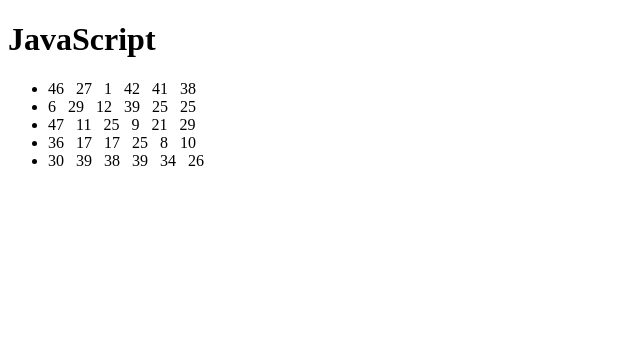
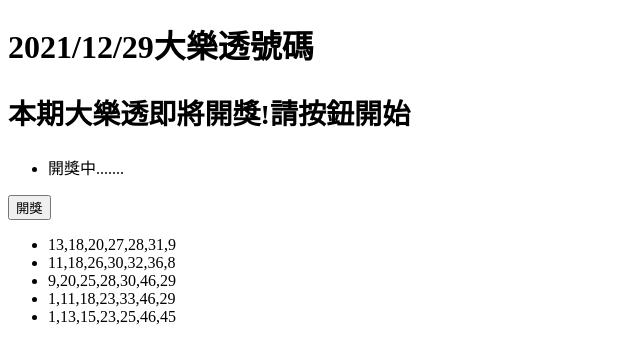
Before and after one commit to Dickson90217/java-script, a plain HTML site: page index.html in a window 1280 px wide. Shown: the whole page, without its empty margins (0-640 px from the left). Drawn offline with Linux system fonts and the light colour scheme.

Commit message:
add new buttom

```diff
--- a/index.html
+++ b/index.html
@@ -11,9 +11,16 @@
 </head>
 
 <body>
-    <h1>
-        JavaScript
-    </h1>
+    <h1>JavaScript</h1>
+    <h3>本期大樂透</h3>
+
+    <div class="lotto_number">
+        <ul>
+            <li>開獎中.......</li>
+        </ul>
+
+    </div>
+    <input type="button" id="start" value="開獎"></input>
     <script src="./js/index.js"></script>
 </body>
 
--- a/js/index.js
+++ b/js/index.js
@@ -1,29 +1,65 @@
+const get_bmi = (height, weight, point = 2) => {
+    return (weight / (height / 100) ** 2).toFixed(point)
+
+}
+console.log(get_bmi(174, 88, 3))
+
+function GetBmi(height, weight, point = 2) {
+    let Bmi = weight / (height / 100) ** 2;
+    return Bmi.toFixed(point);
+
+}
+
+console.log(GetBmi(174, 88, 3))
+
+const get_random_number = (start, end) => (Math.floor(Math.random() * (end - start + 1)) + start);
+
+
+
+
 function getLottoNumber(start, end, numbers, special = false) {
 
     let lotto = [];
-    for (let i = 0; i < numbers; i++) {
-        lotto.push(Math.floor(Math.random() * (end - start + 1)) + start);
-    }
+    let count = 0;
+    do {
+        number = get_random_number(start, end);
+        if (!lotto.includes(number)) {
+            lotto.push(number);
+            count++;
+        }
+    } while (count != numbers)
+
+    lotto.sort((a, b) => {
+        return a - b;
+    });
+
+
+
     if (special) {
-        lotto.push(Math.floor(Math.random() * (end - start + 1)) + start);
+        lotto.push(get_random_number(start, end));
     }
     return lotto;
 }
 
-console.log(getLottoNumber(1, 49, 6, true))
+const startBtn = document.querySelector('#start');
+startBtn.addEventListener('click', () => {
+    console.log('click');
+})
+const title = document.querySelector('h1');
+title.innerText = '2021/12/29大樂透號碼';
+const subtitle = document.querySelector('h3');
+subtitle.innerHTML = '<h2>本期大樂透即將開獎!請按鈕開始</h2>';
+
+
 const start = 1;
 const end = 49;
 lottoEl = '<ul >';
 for (let a = 0; a < 5; a++) {
     let lotto = '';
-    for (let i = 0; i < 6; i++) {
+    let num = getLottoNumber(start, end, 6, true);
+    //let lotto = (`第${i + 1}個號碼:${num}`);
 
-        let num = (Math.floor(Math.random() * (end - start + 1)) + start);
-        //let lotto = (`第${i + 1}個號碼:${num}`);
-
-        lotto += num + ' &nbsp;&nbsp;';
-
-    }
+    lotto += num + ' &nbsp;&nbsp;';
     lottoEl += `<li>${lotto}</li>`;
 }
 
```
